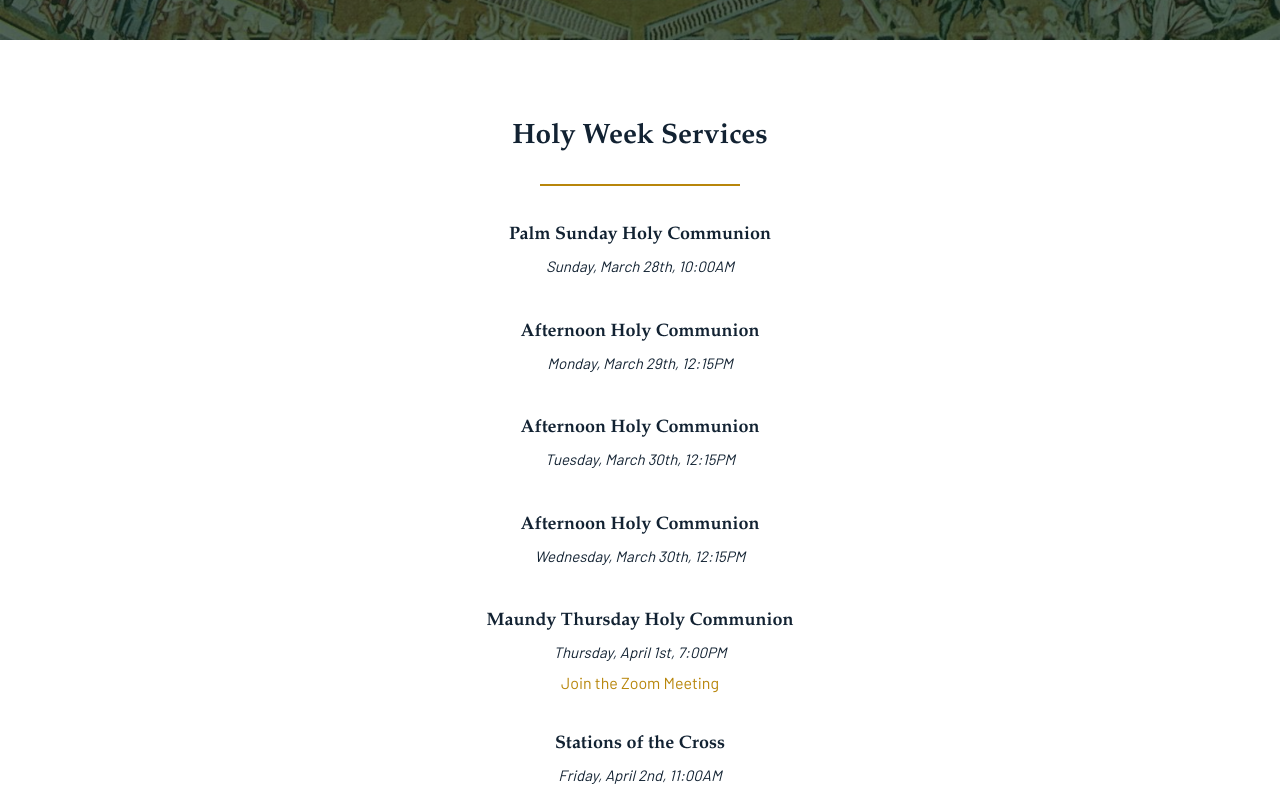
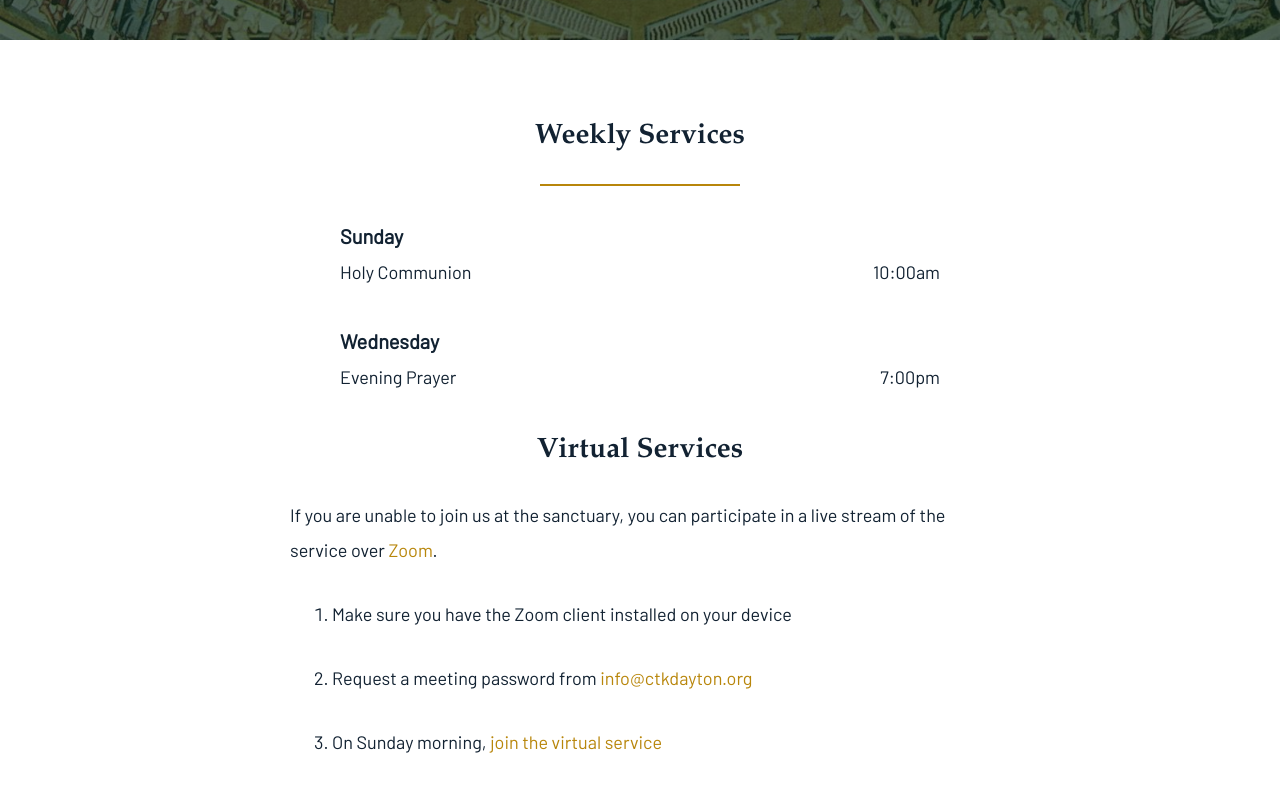
Before and after one commit to jonmcgill/ckrec, a Next.js app: page / in a window 1280 px wide. Shown: the part 760-1557 px from the top of the page. Built offline with nearby package versions, Linux system fonts and the light colour scheme; a web font is replaced by a local one.

Commit message:
update service content; update parish admin name

```diff
--- a/content/services.js
+++ b/content/services.js
@@ -1,4 +1,21 @@
 export const services = [
+  {
+    "day": "Sunday",
+    "services": [
+      // {
+      //   "name": "Children's Sunday School",
+      //   "time": "9:00am"
+      // },
+      // {
+      //   "name": "Adult Sunday School",
+      //   "time": "9:00am"
+      // },
+      {
+        "name": "Holy Communion",
+        "time": "10:00am"
+      }
+    ]
+  },
   {
     "day": "Wednesday",
     "services": [
@@ -8,32 +25,16 @@ export const services = [
       }
     ]
   },
-  {
-    "day": "Friday",
-    "services": [
-      {
-        "name": "Morning Prayer",
-        "time": "7:00am"
-      }
-    ]
-  },
-  {
-    "day": "Sunday",
-    "services": [
-      {
-        "name": "Children's Sunday School",
-        "time": "9:00am"
-      },
-      {
-        "name": "Adult Sunday School",
-        "time": "9:00am"
-      },
-      {
-        "name": "Holy Communion",
-        "time": "10:00am"
-      }
-    ]
-  }
+  // {
+  //   "day": "Friday",
+  //   "services": [
+  //     {
+  //       "name": "Morning Prayer",
+  //       "time": "7:00am"
+  //     }
+  //   ]
+  // },
+
 ]
 
 export const specialServices = [
--- a/pages/clergy-and-staff.js
+++ b/pages/clergy-and-staff.js
@@ -28,8 +28,8 @@ export default function ClergyAndStaff() {
         </p>
         <h2>Parish Staff</h2>
         <ul>
-          <li>Jenny Downey, Parish Administrator</li>
-          <li>Amanda McGill, Music Director</li>
+          <li>Layne Hilyer, Parish Administrator</li>
+          {/* <li>Amanda McGill, Music Director</li> */}
         </ul>
         <h2>Parish Council</h2>
         <ul>
--- a/pages/index.js
+++ b/pages/index.js
@@ -7,9 +7,9 @@ import ServiceTimes from '../components/ServiceTimes';
 import util from '../shared/util';
 import { services, specialServices, holyWeek } from '../content/services';
 
-const addServices = false;
+const addServices = true;
 const addSpecial = false;
-const isHolyWeek = true;
+const isHolyWeek = false;
 const signupLink = 'https://ckrec.us10.list-manage.com/track/click?u=3ac737087baab366987bd82d2&id=163cc3391f&e=a177249b3e'
 
 export default function Index() {
@@ -27,14 +27,17 @@ export default function Index() {
             )}
           </>
           )}
-          {/* <h2>In-Person Services</h2>
-          <p>
-            We currently offer two Holy Communion services on Sunday mornings. The 9:00 AM service is a said service (no singing)
-            and the 10:00 AM service has limited singing. Both services have limited seating. If you plan to attend,
-            please <a href={signupLink} target="_blank">sign up</a> before Sunday morning so we are able to prepare the elements accordingly.
-          </p> */}
-
-          <p>
+          {addServices && (
+            <>
+              <h2>Weekly Services</h2>
+              <LineBreak color={util.theme().accent} />
+              <Space y="30px" />
+              {services.map(serv =>
+                <ServiceTimes active key={serv.day} {...serv} />
+              )}
+            </>
+          )}
+          {/* <p>
             As an act of love towards your neighbor we ask that you please observe the following guidelines while attending our in-person gatherings:
           </p>
           <ol>
@@ -51,7 +54,7 @@ export default function Index() {
             <li>
               If you or a member of your household is sick, please refrain from coming to the service that week
             </li>
-          </ol>
+          </ol> */}
           <h2>Virtual Services</h2>
           <p>
             If you are unable to join us at the sanctuary, you can participate in
@@ -72,16 +75,7 @@ export default function Index() {
               )}
             </>
           )}
-          {addServices && (
-            <>
-              <h2>Weekly Services</h2>
-              <LineBreak color={util.theme().accent} />
-              <Space y="30px" />
-              {services.map(serv =>
-                <ServiceTimes active key={serv.day} {...serv} />
-              )}
-            </>
-          )}
+
         </main>
         <style jsx>{`
           h2 {
```
